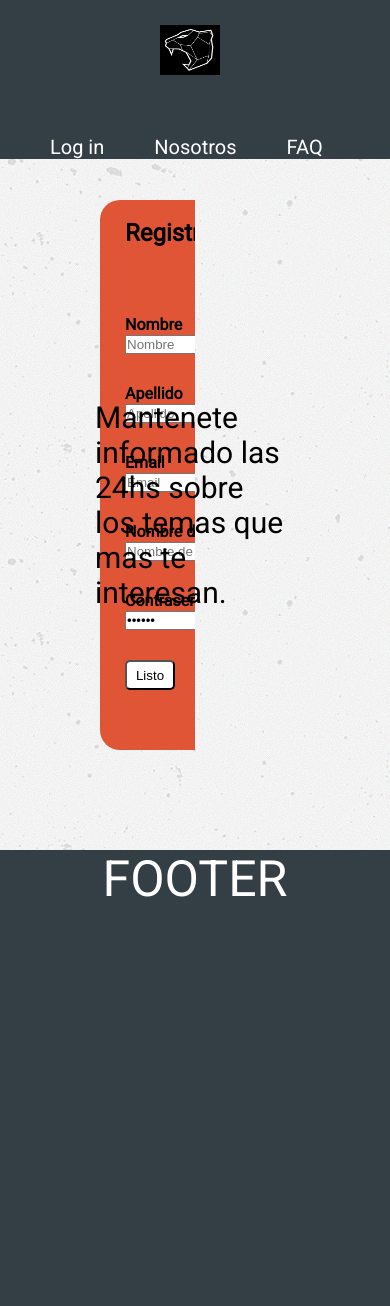
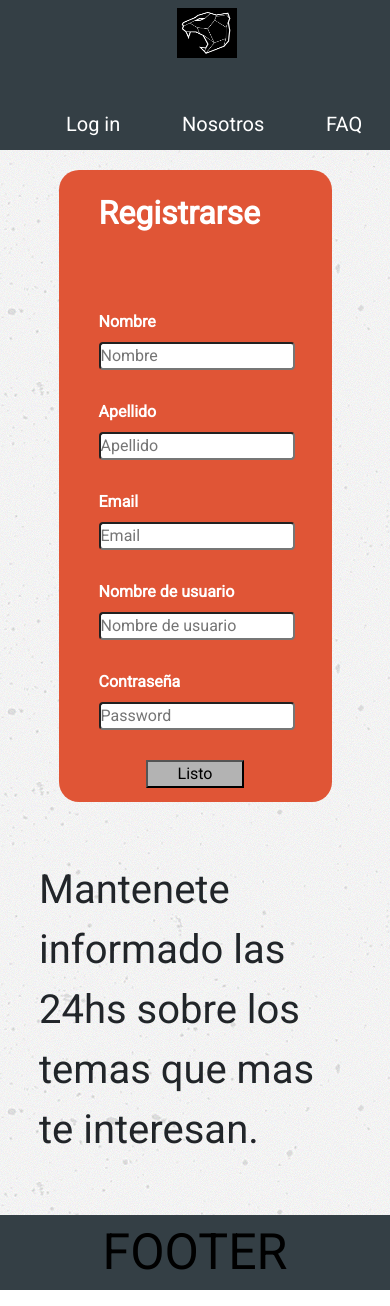
Before and after one commit to tobiasvasquez/Proyecto, a PHP site: page / in a window 390 px wide. Before the commit the page ends 897 px from the top, so only its background shows below. Run offline with PHP 8.4, Linux system fonts and the light colour scheme.

Commit message:
cambios media queries

```diff
--- a/felipe/css/master.css
+++ b/felipe/css/master.css
@@ -1,30 +1,27 @@
 *{
-  margin:0;
+  margin:0 auto;
   padding: 0;
 }
 
 .contenedor{
-    flex-wrap: wrap;
     font-family: 'Roboto', sans-serif;
 }
+.navbar ul li a{
+  text-decoration: none;
+  color: white;
+}
+.navbar ul li a:hover{
+  color: #b3b3b3;
+}
 .navbar{
-  flex-wrap: wrap;
-  margin: 0 auto;
-  overflow: hidden;
   width: 100%;
   background-color: #343F45;
   font-size: 20px;
   color: white;
-  position: fixed;
-  z-index: 100;
-}
-.izquierdo{
-  float:left;
 }
 .derecho{
   width: 40%;
   margin-top: 35px;
-  float: right;
   display: inline-flex;
   list-style: none;
 }
@@ -40,45 +37,31 @@
 }
 .section1{
   background-image: url(../img/background.png);
-  overflow: hidden;
-  margin-top: 50px;
-  margin: 0 auto;
   width: 100%;
   background-color: white;
+  display: flex;
 
 }
 .login{
-    overflow: hidden;
-    width: 40vw;
-    position: relative;
     color: white;
-}
-.title{
-  margin-left: 100px;
-  margin-bottom: -30px;
-  margin-top: 140px;
+    display: flex;
+    width: 30%;
+    margin: 3% 3%;
 }
 .regform{
   background-color: #E05536;
-  position: relative;
-  width: 300px;
-  margin-top: 200px;
-  margin-bottom: 100px;
-  margin-left: 100px;
-  height: 550px;
   border-radius: 20px;
+  text-align: left;
 }
 .tt{
   margin-left: 25px;
   margin-bottom: 30px;
 }
 .info{
-  float: right;
-  width: 40vw;
   position: relative;
   font-size: 40px;
-  margin-top: -450px;
-  margin-right: 100px;
+  width: 50%;
+  padding-top: 240px;
 }
 .futer{
   flex-wrap: wrap;
@@ -92,33 +75,81 @@
   font-size: 50px;
   text-align: center;
 }
-.buton{
-  width: 50px;
-  height: 30px;
+.boton{
   border-radius: 5px;
-  margin-left: 25px;
-  background-color: white;
+  text-align: center;
 }
 
-@media (max-width:400px) {
+/* Forms */
+
+input{
+  border-radius: 4px;
+  width: 90%;
+}
+button{
+  padding-left: 30px;
+  padding-right: 30px;
+  background-color: #b3b3b3;
+  border-radius: 5px;
+}
+@media (max-width: 768px){
+  .navbar ul li a{
+    text-decoration: none;
+    color: white;
+  }
+  .navbar ul li a:hover{
+    color: #b3b3b3;
+  }
+  .section1{
+    display: flex;
+  }
+  .login{
+    width: 45%;
+  }
+  .info{
+    width: 50%;
+    padding-top: 200px;
+  }
+}
+
+@media (max-width:676px) {
+  .navbar{
+    height: 150px;
+  }
+  .navbar ul li a{
+    text-decoration: none;
+    color: white;
+  }
+  .navbar ul li a:hover{
+    color: #b3b3b3;
+  }
   .izquierdo{
     width: 100%;
-    margin-left: 60px;
+    height: 50px;
+    margin-left: 45%;
+  }
+  .logo{
+    margin: 0 auto;
   }
   .derecho{
     width: 100%;
-    margin-left: 20px;
+  }
+  .section1{
+    display: block;
   }
   .login{
-    width: 50%;
-    color: black;
+    width: 70%;
+    margin: 0 auto;
+    padding-top: 5%;
+  }
+  .regform{
+    padding-bottom: 5%;
   }
   .info{
-    width: 50%;
-    font-size: 30px;
-  }
-  .futer{
-    color: white;
+    padding: 0;
+    margin-top: 15%;
+    width: 80%;
+    padding-bottom: 10%;
   }
 
 }
--- a/felipe/index.html
+++ b/felipe/index.html
@@ -1,31 +1,33 @@
 <!DOCTYPE html>
 <html lang="en" dir="ltr">
+
 <head>
   <link href="https://fonts.googleapis.com/css?family=Roboto&display=swap" rel="stylesheet">
   <link rel="stylesheet" href="css/master.css">
+  <link rel="stylesheet" href="https://stackpath.bootstrapcdn.com/bootstrap/4.3.1/css/bootstrap.min.css"
+    integrity="sha384-ggOyR0iXCbMQv3Xipma34MD+dH/1fQ784/j6cY/iJTQUOhcWr7x9JvoRxT2MZw1T" crossorigin="anonymous">
   <meta charset="utf-8">
   <title>Login register </title>
 </head>
+
 <body>
 
   <div class="contenedor">
     <nav class="navbar">
       <ul class="izquierdo">
-          <img  class="logo" src="img/beats.png" alt="foto de logo"
-          height= 75px; width=4vw;
-          >
+        <img class="logo" src="img/beats.png" alt="foto de logo" height=75px; width=4vw;>
       </ul>
       <ul class="derecho">
-          <li class="butd">Log in</li>
-          <li class="butd">Nosotros</li>
-          <li class="butd">FAQ</li>
+        <li class="butd"><a href="#">Log in</a>  </li>
+        <li class="butd"><a href="#">Nosotros</a> </li>
+        <li class="butd"><a href="#"> FAQ</a></li>
       </ul>
     </nav>
 
-      <section class="section1" >
+    <section class="section1">
 
       <article class="login">
-          <form class="regform" action="index.html" method="post">
+        <form class="regform col-sm-12" action="index.html" method="post">
           <br>
           <h2 class="tt"><b>Registrarse</b></h2>
           <br>
@@ -38,7 +40,7 @@
           <p class="tt">
             <label for="nombre"> <b>Apellido</b> </label>
             <br>
-              <input type="text"  id="apellido" name="apellido" value="" placeholder="Apellido" required>
+            <input type="text" id="apellido" name="apellido" value="" placeholder="Apellido" required>
           </p>
           <p class="tt">
             <label for="email"> <b>Email</b> </label>
@@ -48,14 +50,16 @@
           <p class="tt">
             <label for="nombre"> <b>Nombre de usuario</b> </label>
             <br>
-              <input type="nombre" id="nombre "name="nombre" value="" placeholder="Nombre de usuario" required>
+            <input type="nombre" id="nombre " name="nombre" value="" placeholder="Nombre de usuario" required>
           </p>
           <p class="tt">
             <label for="password"> <b>Contraseña</b> </label>
             <br>
-              <input type="password" id="password" placeholder="Password" name="password" value="secret" required>
+            <input type="password" id="password" placeholder="Password" name="password" value="" required>
           </p>
-            <button  class="buton" type="submit" name="button" >Listo</button>
+          <div class="boton">
+            <button type="submit" name="button">Listo</button>
+          </div>
         </form>
       </article>
 
@@ -69,4 +73,5 @@
     </footer>
   </div>
 </body>
+
 </html>
```
Lines whose indentation alone changed are shown as unchanged.
